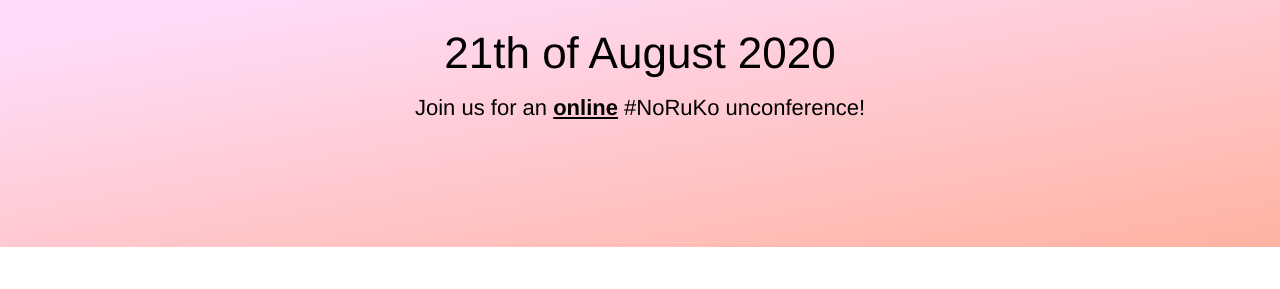
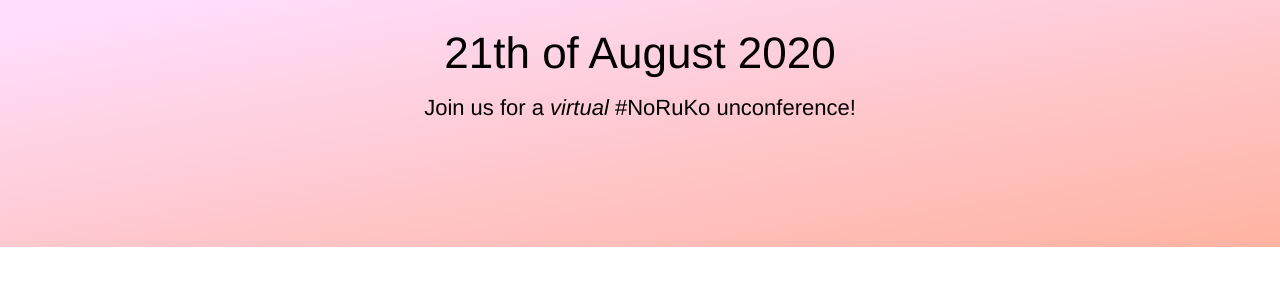
Before and after one commit to rubynl/noruko.org, a Jekyll site: the page built from index.html, in a window 1280 px wide and 900 px high. Shown: the part 313-602 px from the top of the window. Built offline with Jekyll 4.4.1, drawn with Linux system fonts in a browser that asks for light colours.

Commit message:
Online -> virtual and less emphasis

```diff
--- a/index.html
+++ b/index.html
@@ -8,7 +8,7 @@ layout: default
       <div>
         <h1>#NoRuKo</h1>
         <p class="date">21th of August 2020</p>
-        <p class="description">Join us for an <strong><u>online</u></strong> #NoRuKo unconference!</p>
+        <p class="description">Join us for a <em>virtual</em> #NoRuKo unconference!</p>
         <!-- <div class="video"> -->
         <!--   Insert video HTML here -->
         <!-- </div> -->
```
